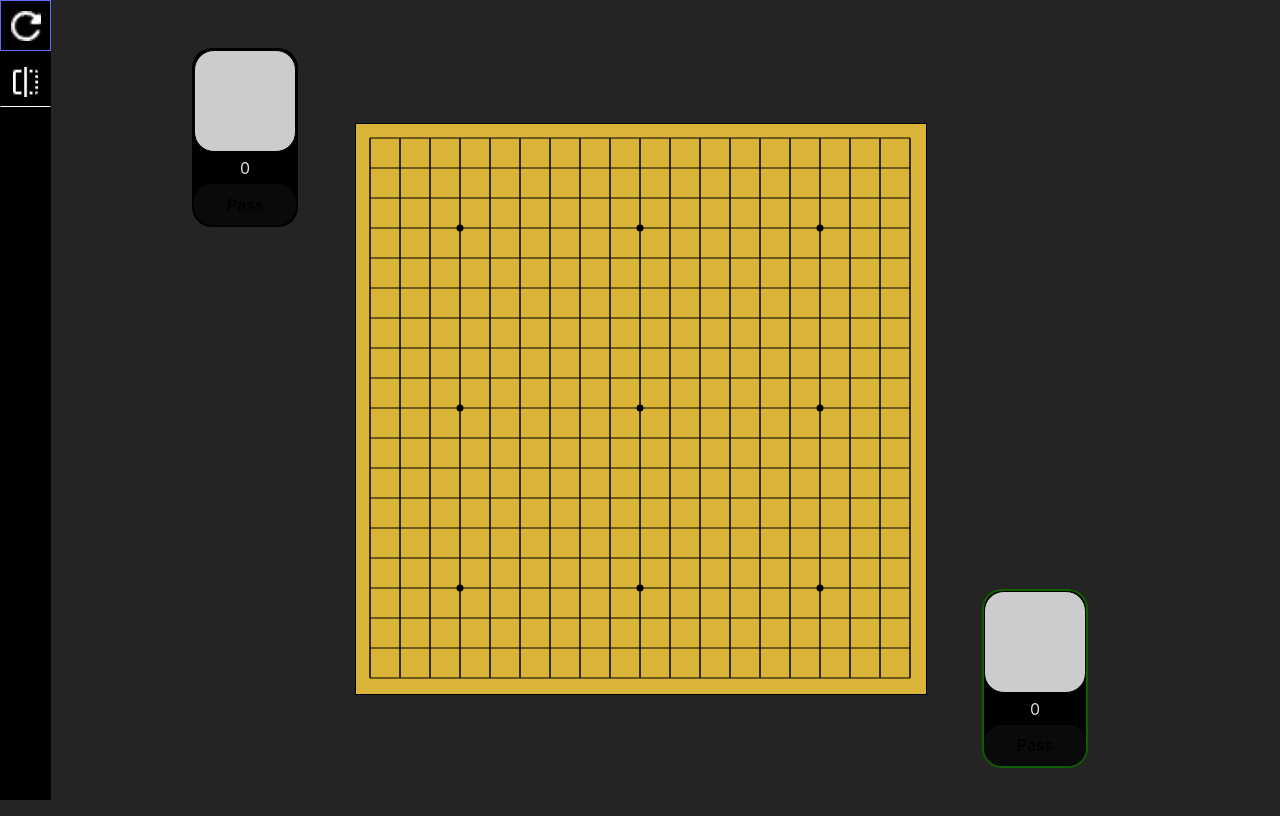
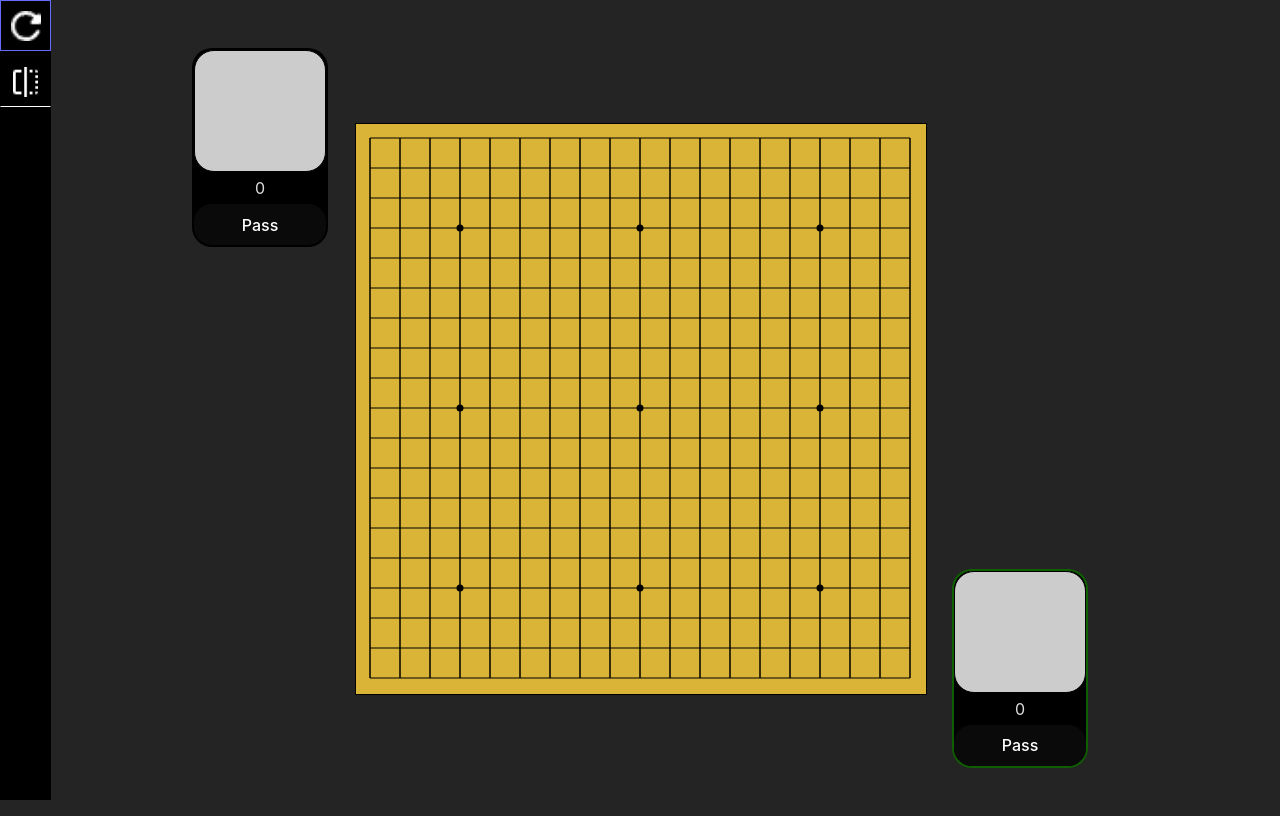
Before and after one commit to Joshieingold/GoWithFriends, a React (Vite) app: page / in a window 1280 px wide. Built offline with nearby package versions, Linux system fonts and the light colour scheme.

Commit message:
cleaned up code and removed light mode

```diff
--- a/src/App.css
+++ b/src/App.css
@@ -1,7 +1,9 @@
+/* Easy general layout */
+
 .app {
   display: flex;
   flex-direction: column;
-  align-items: center; /* Center children horizontally */
-  justify-content: center; /* Center children vertically */
-  height: 100vh; /* Optional: full height for vertical centering */
+  align-items: center;
+  justify-content: center;
+  height: 100vh;
 }
--- a/src/Board/board.css
+++ b/src/Board/board.css
@@ -1,3 +1,5 @@
+/* Board Details */
+
 .board-container {
     display: flex;
     flex-direction: column;
@@ -15,37 +17,11 @@
     background-color: rgb(218, 180, 55);
     border-radius: 1;
     border: 1px solid #000000;
-
 }
 
 .go-board-canvas {
     z-index: 1;
 }
-
-.prisoners-container {
-    position: fixed;
-    top: 10px;
-    right: 10px;
-    display: flex;
-    flex-direction: column;
-    align-items: flex-end;
-    z-index: 2;
-}
-
-
-.prisoner-bowl {
-    width: 130px;
-    height: 120px;
-    background-color: rgba(255, 255, 255, 0.8);
-    border: 1px solid #000000;
-    border-radius: 20px;
-    position: relative;
-    overflow: hidden;
-
-
-}
-
-
 
 .stone {
     width: 20px;
@@ -64,6 +40,50 @@
     border:1px solid #000000;
 }
 
+/* Stats */
+
+.stats {
+    background-color: #000000;
+   border-radius: 20px;
+   transition: transform 0.6s ease;
+   border: 2px solid rgba(0, 0, 0, 0.349);
+}
+.stats.flipped {
+    transform: rotate(180deg);
+    transition: transform 0.3s ease;
+}
+.prisoners-container {
+    position: fixed;
+    top: 10px;
+    right: 10px;
+    display: flex;
+    flex-direction: column;
+    align-items: flex-end;
+    z-index: 2;
+}
+
+.prisoner-bowl {
+    width: 130px;
+    height: 120px;
+    background-color: rgba(255, 255, 255, 0.8);
+    border: 1px solid #000000;
+    border-radius: 20px;
+    position: relative;
+    overflow: hidden;
+}
+
+.blacksBowl {
+    position: absolute;
+    bottom: 2rem;
+    right: 15%;
+}
+
+.whitesBowl {
+    position: absolute;
+    top: 3rem;
+    left: 15%;
+}
+
 .count {
     display: flex;
     justify-content: center;
@@ -71,39 +91,8 @@
     font-size: 16px;
     text-align: center;
     z-index: 200;
-
     height: 2rem;
 }
-.blacksBowl {
-    position: absolute;
-    bottom: 2rem;
-    right: 15%;
-}
-.whitesBowl {
-    position: absolute;
-    top: 3rem;
-    left: 15%;
-}
-.stats {
-    background-color: #000000;
-   border-radius: 20px;
-   transition: transform 0.6s ease;
-   border: 2px solid rgba(0, 0, 0, 0.349);
-}
-
-
-.stats.flipped {
-    transform: rotate(180deg);
-    transition: transform 0.3s ease;
-}
-
-.prisoner-bowl {
-    position: relative;
-    width: 100px;
-    height: 100px;
-    overflow: hidden;
-}
-
 
 .passButton {
     width: 100%;
@@ -111,6 +100,18 @@
     border-radius: 18px;
 
 }
+
+.stats.highlight {
+    border: 2px solid rgba(25, 150, 0, 0.63);
+    transition: background-color 0.5s ease;
+}
+.stats.flipped.highlight {
+    transform: rotate(180deg);
+    transition: transform 0.3s ease;
+
+}
+
+/* NavBar Elements */
 
 nav {
     position: fixed;
@@ -134,29 +135,19 @@ nav {
     border-bottom: 1px solid white;
     border-radius: 0%;
     margin-bottom: 5px;
+}
 
-
-}
 .flipImg {
     height: 30px;
+}
 
-
-}
 .resetImg {
     height: 30px;
 }
+
 .game-over-message {
     display: flex;
     justify-content: center;
     align-items: center;
     font-size: large;
 }
-.stats.highlight {
-    border: 2px solid rgba(25, 150, 0, 0.63);
-    transition: background-color 0.5s ease;
-}
-.stats.flipped.highlight {
-    transform: rotate(180deg);
-    transition: transform 0.3s ease;
-
-}
--- a/src/index.css
+++ b/src/index.css
@@ -3,7 +3,7 @@
   line-height: 1.5;
   font-weight: 400;
 
-  color-scheme: light dark;
+  color-scheme: dark;
   color: rgba(255, 255, 255, 0.87);
   background-color: #242424;
 
```
